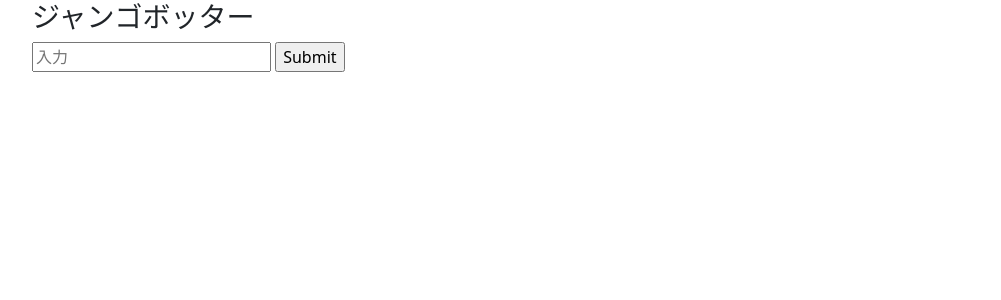
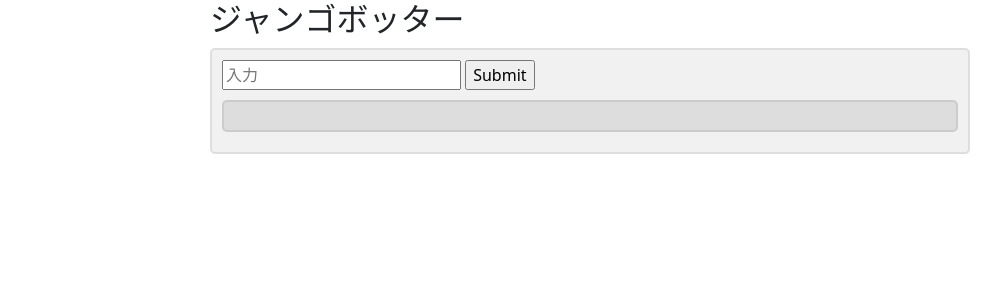
Before and after one commit to yasuto-dev/Django-botter, a Django app: page / in a window 1280 px wide. Shown: the top 300 px of the page, without its empty margins (50-1051 px from the left). Run offline with Django 3.2, Linux system fonts and the light colour scheme; some libraries are stand-ins or nearby versions.

Commit message:
Update index.html
add

```diff
--- a/app/templates/app/index.html
+++ b/app/templates/app/index.html
@@ -1,3 +1,4 @@
+{% load static %}
 <!DOCTYPE html>
 <html lang="ja">
 <head>
@@ -10,11 +11,16 @@
 <link href="https://cdn.jsdelivr.net/npm/bootstrap@5.0.0-beta1/dist/css/bootstrap.min.css" rel="stylesheet" integrity="sha384-giJF6kkoqNQ00vy+HMDP7azOuL0xtbfIcaT9wjKHr8RbDVddVHyTfAAsrekwKmP1" crossorigin="anonymous">
 <!-- JavaScript Bundle with Popper -->
 <script src="https://cdn.jsdelivr.net/npm/bootstrap@5.0.0-beta1/dist/js/bootstrap.bundle.min.js" integrity="sha384-ygbV9kiqUc6oa4msXn9868pTtWMgiQaeYH7/t7LECLbyPA2x65Kgf80OJFdroafW" crossorigin="anonymous"></script>
+
 </head>
 
 <body>
+
+    <h2>ジャンゴボッター</h2>
+
+
+    <!------->
     <div class="container">
-        <h3>ジャンゴボッター</h3>
         <!-- 入力-->
         <form action="{% url 'app:bot_response' %}" method="POST">
             {% csrf_token %}
@@ -22,8 +28,15 @@
             <input type="submit">
         </form>
           <!-- 結果 -->
+          <div class="container darker">
+
+            <div class="chat-log">
+            </div>
+          </body>
+          </html>
+
+
           <h4>
-          <div class="chat-log">
           </h4>
         </div>
 
@@ -50,5 +63,42 @@
                 })
             });
         </script>
+
+
+<style>
+    body {
+      margin: 0 auto;
+      max-width: 800px;
+      padding: 0 20px;
+    }
+
+    .container {
+      border: 2px solid #dedede;
+      background-color: #f1f1f1;
+      border-radius: 5px;
+      padding: 10px;
+      margin: 10px 0;
+    }
+
+    .darker {
+      border-color: #ccc;
+      background-color: #ddd;
+    }
+
+    .container::after {
+      content: "";
+      clear: both;
+      display: table;
+    }
+
+    .container img {
+      float: left;
+      max-width: 60px;
+      width: 100%;
+      margin-right: 20px;
+      border-radius: 50%;
+    }
+
+    </style>
 </body>
 </html>
```
